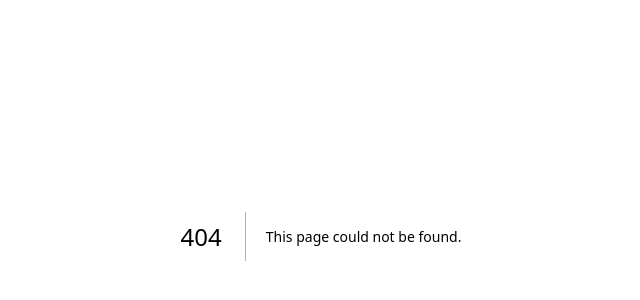
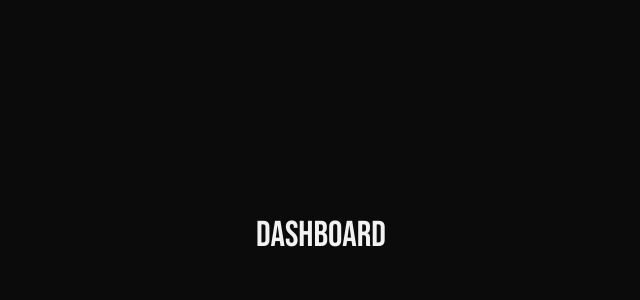
Before and after one commit to JaimeGonz/carga-plus-web, a Next.js app: page /dashboard in a window 1280 px wide. Before the commit this address had no page. Shown: the part 164-464 px from the top of the page, without its empty margins (319-959 px from the left). Built offline with nearby package versions, Linux system fonts and the light colour scheme.

Commit message:
feat: add minimal dashboard page

```diff
--- /dev/null
+++ b/src/app/dashboard/page.tsx
@@ -0,0 +1,7 @@
+export default function DashboardPage() {
+  return (
+    <main className="min-h-screen flex items-center justify-center bg-background text-foreground">
+      <h1 className="font-heading text-4xl">DASHBOARD</h1>
+    </main>
+  );
+}
```
